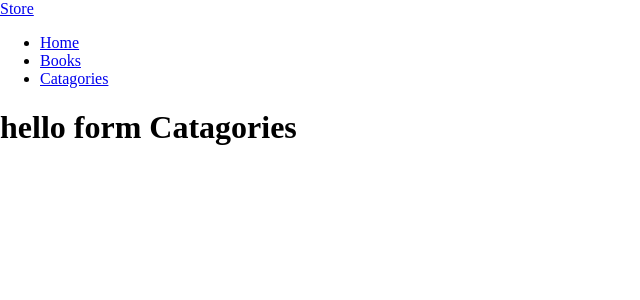
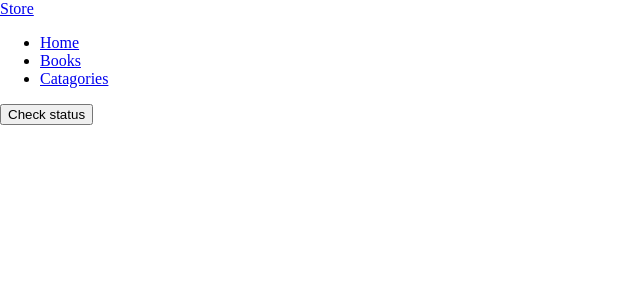
Before and after one commit to PowerLevel9000/book-store, a React (Create React App) app: page /catagories in a window 1280 px wide. Shown: the top 300 px of the page, without its empty margins (0-640 px from the left). Built offline with nearby package versions, Linux system fonts and the light colour scheme.

Commit message:
Catagories component

```diff
--- a/src/components/Catagories.jsx
+++ b/src/components/Catagories.jsx
@@ -1,9 +1,9 @@
 import React from 'react';
 
 const Catagories = () => (
-  <h1>
-    hello form Catagories
-  </h1>
+  <button type="button" className="button status">
+    Check status
+  </button>
 );
 
 export default Catagories;
```
